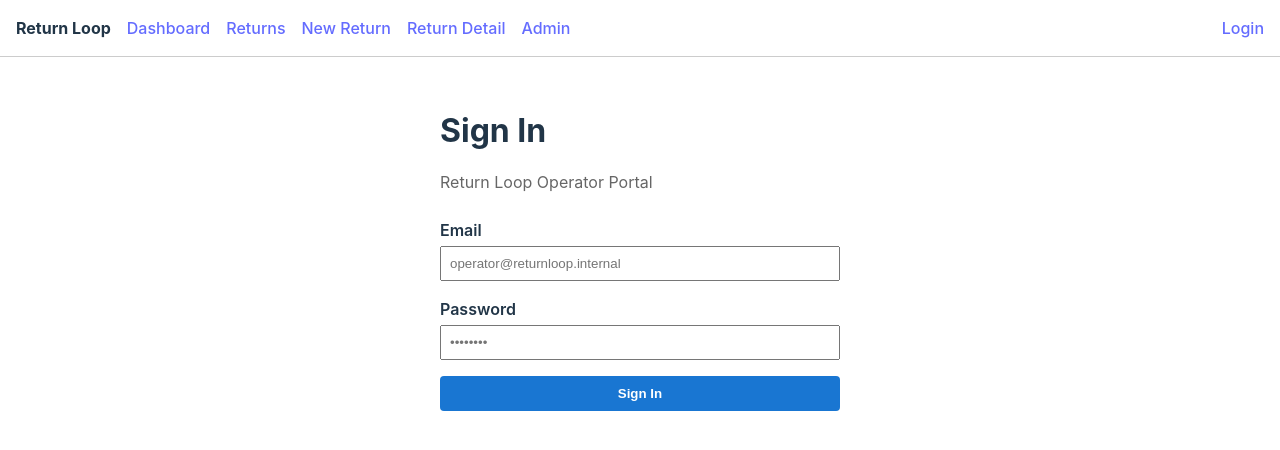
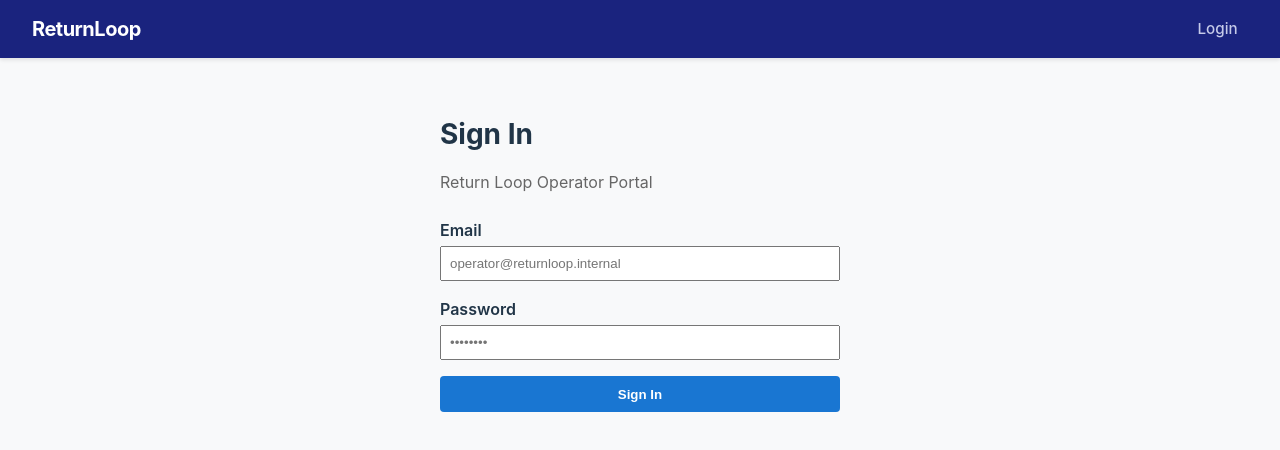
Before and after one commit to divyanshj25604-arch/ReturnLoop_AP_2026, a React (Vite) app in the folder client/: page /login in a window 1280 px wide. Shown: the top 450 px of the page. Built offline with nearby package versions, Linux system fonts and the light colour scheme.

Commit message:
feat(client): add role-aware layout and navigation [step 14]

```diff
--- a/client/src/App.jsx
+++ b/client/src/App.jsx
@@ -1,6 +1,7 @@
 import React from 'react';
-import { Routes, Route, Link, useNavigate } from 'react-router-dom';
+import { Routes, Route, Navigate } from 'react-router-dom';
 import { AuthProvider, useAuth } from './context/AuthContext';
+import Layout from './components/Layout';
 import ProtectedRoute from './components/ProtectedRoute';
 import Dashboard from './pages/Dashboard';
 import Login from './pages/Login';
@@ -9,75 +10,25 @@ import NewReturn from './pages/NewReturn';
 import ReturnDetail from './pages/ReturnDetail';
 import Admin from './pages/Admin';
 
-function Navigation() {
-  const { user, logout } = useAuth();
-  const navigate = useNavigate();
-
-  const handleLogout = () => {
-    logout();
-    navigate('/login');
-  };
-
-  return (
-    <nav
-      style={{
-        padding: '1rem',
-        borderBottom: '1px solid #ccc',
-        display: 'flex',
-        alignItems: 'center',
-        justifyContent: 'space-between',
-      }}
-    >
-      <div style={{ display: 'flex', gap: '1rem', alignItems: 'center' }}>
-        <strong>Return Loop</strong>
-        <Link to="/">Dashboard</Link>
-        <Link to="/returns">Returns</Link>
-        <Link to="/returns/new">New Return</Link>
-        <Link to="/returns/1">Return Detail</Link>
-        <Link to="/admin">Admin</Link>
-      </div>
-
-      <div style={{ display: 'flex', gap: '1rem', alignItems: 'center' }}>
-        {user ? (
-          <>
-            <span style={{ fontSize: '0.9rem', color: '#555' }}>
-              {user.full_name} ({user.app_role})
-            </span>
-            <button
-              onClick={handleLogout}
-              style={{
-                padding: '0.3rem 0.75rem',
-                cursor: 'pointer',
-                background: '#f44336',
-                color: '#fff',
-                border: 'none',
-                borderRadius: '4px',
-              }}
-            >
-              Logout
-            </button>
-          </>
-        ) : (
-          <Link to="/login">Login</Link>
-        )}
-      </div>
-    </nav>
-  );
+function DashboardRoute() {
+  const { user, hasRole } = useAuth();
+  if (user && !hasRole('SUPERVISOR')) {
+    return <Navigate to="/returns" replace />;
+  }
+  return <Dashboard />;
 }
 
 export default function App() {
   return (
     <AuthProvider>
-      <div className="app-container">
-        <Navigation />
-        <main style={{ padding: '1.5rem' }}>
+      <Layout>
         <Routes>
           <Route path="/login" element={<Login />} />
           <Route
             path="/"
             element={
               <ProtectedRoute>
-                  <Dashboard />
+                <DashboardRoute />
               </ProtectedRoute>
             }
           />
@@ -114,8 +65,7 @@ export default function App() {
             }
           />
         </Routes>
-        </main>
-      </div>
+      </Layout>
     </AuthProvider>
   );
 }
--- /dev/null
+++ b/client/src/components/Layout.jsx
@@ -0,0 +1,79 @@
+import React from 'react';
+import { NavLink, Link, useNavigate } from 'react-router-dom';
+import { useAuth } from '../context/AuthContext';
+
+export default function Layout({ children }) {
+  const { user, logout, hasRole } = useAuth();
+  const navigate = useNavigate();
+
+  const handleLogout = () => {
+    logout();
+    navigate('/login');
+  };
+
+  return (
+    <div className="app-layout">
+      <header className="app-header">
+        <div style={{ display: 'flex', alignItems: 'center' }}>
+          <Link to={user && !hasRole('SUPERVISOR') ? '/returns' : '/'} className="brand">
+            ReturnLoop
+          </Link>
+          <nav className="nav-links">
+            {user && (
+              <>
+                {hasRole('SUPERVISOR') && (
+                  <NavLink
+                    to="/"
+                    end
+                    className={({ isActive }) => `nav-link ${isActive ? 'active' : ''}`}
+                  >
+                    Dashboard
+                  </NavLink>
+                )}
+                <NavLink
+                  to="/returns"
+                  end
+                  className={({ isActive }) => `nav-link ${isActive ? 'active' : ''}`}
+                >
+                  Returns
+                </NavLink>
+                <NavLink
+                  to="/returns/new"
+                  className={({ isActive }) => `nav-link ${isActive ? 'active' : ''}`}
+                >
+                  New return
+                </NavLink>
+                {hasRole('ADMIN') && (
+                  <NavLink
+                    to="/admin"
+                    className={({ isActive }) => `nav-link ${isActive ? 'active' : ''}`}
+                  >
+                    Admin
+                  </NavLink>
+                )}
+              </>
+            )}
+          </nav>
+        </div>
+
+        <div className="header-user-section">
+          {user ? (
+            <div className="user-chip">
+              <span className="user-name">{user.full_name}</span>
+              <span className={`role-badge ${user.app_role}`}>{user.app_role}</span>
+              <button onClick={handleLogout} className="logout-btn" type="button">
+                Logout
+              </button>
+            </div>
+          ) : (
+            <Link to="/login" className="nav-link">
+              Login
+            </Link>
+          )}
+        </div>
+      </header>
+
+      <main className="main-content">{children}</main>
+    </div>
+  );
+}
--- a/client/src/index.css
+++ b/client/src/index.css
@@ -1,9 +1,9 @@
 :root {
-  font-family: Inter, system-ui, Avenir, Helvetica, Arial, sans-serif;
+  font-family: Inter, system-ui, -apple-system, BlinkMacSystemFont, 'Segoe UI', Roboto, Oxygen, Ubuntu, Cantarell, 'Open Sans', 'Helvetica Neue', sans-serif;
   line-height: 1.5;
   font-weight: 400;
   color: #213547;
-  background-color: #ffffff;
+  background-color: #f8f9fa;
 }
 
 body {
@@ -13,16 +13,137 @@ body {
 }
 
 h1 {
-  font-size: 2rem;
-  line-height: 1.1;
+  font-size: 1.75rem;
+  line-height: 1.2;
+  margin-top: 0;
 }
 
-nav a {
-  font-weight: 500;
-  color: #646cff;
-  text-decoration: inherit;
+.app-layout {
+  min-height: 100vh;
+  display: flex;
+  flex-direction: column;
 }
 
-nav a:hover {
-  color: #535bf2;
+.app-header {
+  display: flex;
+  justify-content: space-between;
+  align-items: center;
+  padding: 0.75rem 2rem;
+  background-color: #1a237e;
+  color: #ffffff;
+  box-shadow: 0 2px 4px rgba(0, 0, 0, 0.1);
 }
+
+.brand {
+  font-size: 1.25rem;
+  font-weight: 700;
+  color: #ffffff;
+  text-decoration: none;
+  margin-right: 2rem;
+  letter-spacing: -0.5px;
+}
+
+.brand:hover {
+  color: #e8eaf6;
+}
+
+.nav-links {
+  display: flex;
+  gap: 1rem;
+  align-items: center;
+}
+
+.nav-link {
+  color: #c5cae9;
+  text-decoration: none;
+  font-weight: 500;
+  font-size: 0.95rem;
+  padding: 0.35rem 0.65rem;
+  border-radius: 4px;
+  transition: all 0.15s ease-in-out;
+}
+
+.nav-link:hover {
+  color: #ffffff;
+  background-color: rgba(255, 255, 255, 0.12);
+}
+
+.nav-link.active {
+  color: #ffffff;
+  font-weight: 600;
+  background-color: rgba(255, 255, 255, 0.22);
+}
+
+.header-user-section {
+  display: flex;
+  align-items: center;
+}
+
+.user-chip {
+  display: flex;
+  align-items: center;
+  gap: 0.75rem;
+}
+
+.user-name {
+  font-size: 0.9rem;
+  color: #e8eaf6;
+  font-weight: 500;
+}
+
+.role-badge {
+  font-size: 0.75rem;
+  padding: 0.15rem 0.5rem;
+  border-radius: 9999px;
+  font-weight: 600;
+  text-transform: uppercase;
+  letter-spacing: 0.5px;
+}
+
+.role-badge.ADMIN {
+  background-color: #e91e63;
+  color: #ffffff;
+}
+
+.role-badge.SUPERVISOR {
+  background-color: #ff9800;
+  color: #ffffff;
+}
+
+.role-badge.INSPECTOR {
+  background-color: #00bcd4;
+  color: #ffffff;
+}
+
+.logout-btn {
+  background-color: transparent;
+  border: 1px solid rgba(255, 255, 255, 0.4);
+  color: #ffffff;
+  padding: 0.3rem 0.75rem;
+  border-radius: 4px;
+  cursor: pointer;
+  font-size: 0.85rem;
+  transition: all 0.15s ease-in-out;
+}
+
+.logout-btn:hover {
+  background-color: rgba(255, 255, 255, 0.15);
+  border-color: rgba(255, 255, 255, 0.7);
+}
+
+.main-content {
+  flex: 1;
+  padding: 1.75rem 2rem;
+  max-width: 1200px;
+  width: 100%;
+  box-sizing: border-box;
+  margin: 0 auto;
+}
+
+.not-allowed-card {
+  background-color: #fff;
+  border: 1px solid #ef5350;
+  border-radius: 6px;
+  padding: 2rem;
+  margin-top: 1rem;
+}
--- a/client/src/pages/Login.jsx
+++ b/client/src/pages/Login.jsx
@@ -1,4 +1,4 @@
-import React, { useState } from 'react';
+import React, { useState, useEffect } from 'react';
 import { useNavigate, useLocation } from 'react-router-dom';
 import { useAuth } from '../context/AuthContext';
 import { getApiErrorMessage } from '../api/client';
@@ -13,13 +13,25 @@ export default function Login() {
   const [error, setError] = useState('');
   const [submitting, setSubmitting] = useState(false);
 
-  // If already logged in, redirect
-  React.useEffect(() => {
+  // Compute target destination based on user role
+  const getDestination = (loggedInUser) => {
+    const fromPath = location.state?.from?.pathname;
+    if (fromPath && fromPath !== '/login') {
+      // If inspector tried to access dashboard or admin, redirect to returns
+      if (loggedInUser.app_role === 'INSPECTOR' && (fromPath === '/' || fromPath.startsWith('/admin'))) {
+        return '/returns';
+      }
+      return fromPath;
+    }
+    // Step 14: supervisors and admins land on / (dashboard); inspectors land on /returns
+    return loggedInUser.app_role === 'INSPECTOR' ? '/returns' : '/';
+  };
+
+  useEffect(() => {
     if (user) {
-      const destination = location.state?.from?.pathname || '/';
-      navigate(destination, { replace: true });
+      navigate(getDestination(user), { replace: true });
     }
-  }, [user, navigate, location]);
+  }, [user, navigate]);
 
   const handleSubmit = async (e) => {
     e.preventDefault();
@@ -32,9 +44,8 @@ export default function Login() {
 
     setSubmitting(true);
     try {
-      await login(email.trim(), password);
-      const destination = location.state?.from?.pathname || '/';
-      navigate(destination, { replace: true });
+      const loggedInUser = await login(email.trim(), password);
+      navigate(getDestination(loggedInUser), { replace: true });
     } catch (err) {
       setError(getApiErrorMessage(err));
     } finally {
```
Lines whose indentation alone changed are shown as unchanged.
